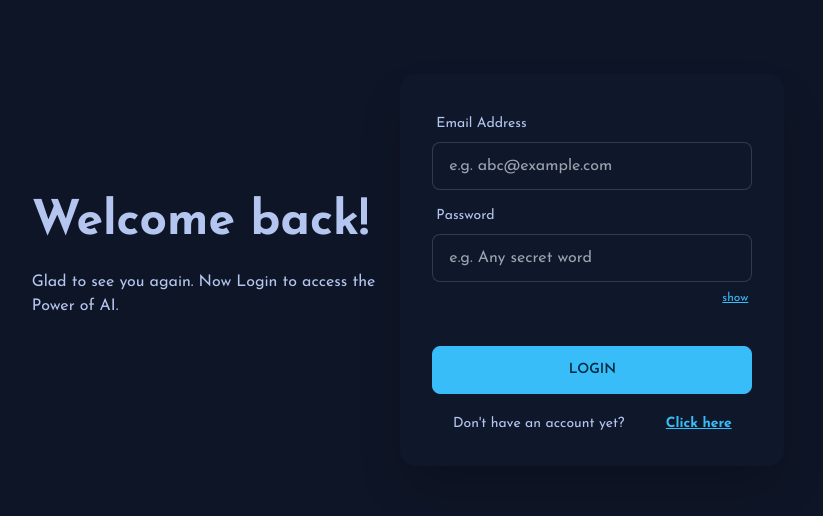
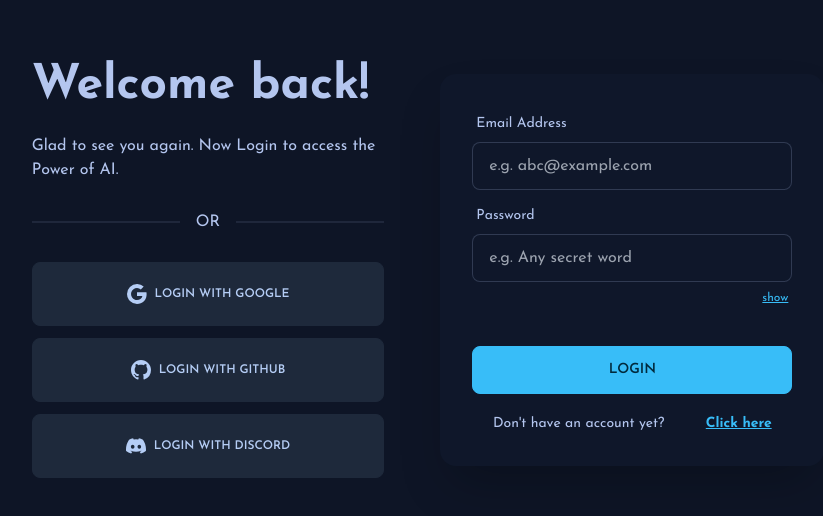
Before and after one commit to mdazlaanzubair/qwizbot, a React (Vite) app: page /login in a window 1280 px wide. Shown: the part 210-726 px from the top of the page, without its empty margins (232-1055 px from the left). Built offline with nearby package versions, Linux system fonts and the light colour scheme; no server answers.

Commit message:
authentication and routes protection has been completed

```diff
--- a/package.json
+++ b/package.json
@@ -17,6 +17,7 @@
     "react-copy-to-clipboard": "^5.1.0",
     "react-dom": "^18.2.0",
     "react-hook-form": "^7.43.4",
+    "react-icons": "^4.8.0",
     "react-loader-spinner": "^5.3.4",
     "react-router-dom": "^6.8.2",
     "react-toastify": "^9.1.1",
--- a/src/App.jsx
+++ b/src/App.jsx
@@ -8,7 +8,7 @@ function App() {
   return (
     <div
       id="App"
-      className="App main-website-holder m-0 p-20 font-default"
+      className="App main-website-holder m-0 p-20 min-h-screen font-default"
       data-theme={theme}
     >
       <AppRoutes />
--- a/src/contexts/AuthContext.jsx
+++ b/src/contexts/AuthContext.jsx
@@ -1,15 +1,34 @@
-import { createContext, useContext } from "react";
+import { createContext, useContext, useEffect, useState } from "react";
+import { supabase } from "../helpers/functions/supaConfig";
 
 const AuthContext = createContext();
 
 export const useAuth = () => useContext(AuthContext);
 
 const AuthProvider = ({ children }) => {
-  const value = {};
+  // user state variable
+  const [user, setUser] = useState(null);
 
-  return (
-    <AuthContext.Provider value={value}>{children}</AuthContext.Provider>
-  );
+  // checking the auth state when the component loads i.e. app starts
+  // Listening to auth events (if logged-in or out)
+  useEffect(() => {
+    // Listening to auth events from supabase
+    const { data } = supabase.auth.onAuthStateChange((event, session) => {
+      if (event === "SIGNED_IN") {
+        setUser(session.user);
+      } else {
+        setUser(null);
+      }
+    });
+
+    // function to clear-out supabase subscription when component unmount
+    return () => {
+      data.subscription.unsubscribe();
+    };
+  }, []);
+
+  const value = { user, setUser };
+  return <AuthContext.Provider value={value}>{children}</AuthContext.Provider>;
 };
 
 export default AuthProvider;
--- /dev/null
+++ b/src/helpers/functions/authenticator.js
@@ -0,0 +1,59 @@
+import { supabase } from "./supaConfig";
+
+// this file that contain all the function of supabase
+
+// 1. FUNCTION - Signup
+export const supaRegister = async (email, password) => {
+  const { data, error } = await supabase.auth.signUp({
+    email,
+    password,
+  });
+
+  return { data, error };
+};
+
+// 2. FUNCTION - Regular Login
+export const supaLogin = async (email, password) => {
+  const { data, error } = await supabase.auth.signInWithPassword({
+    email,
+    password,
+  });
+
+  return { data, error };
+};
+
+// 3. FUNCTION - Login with Provider
+export const supaLoginProvider = async (provider) => {
+  const { data, error } = await supabase.auth.signInWithOAuth({
+    provider,
+  });
+
+  return { data, error };
+};
+
+// 4. FUNCTION - Logout
+export const supaLogout = async () => {
+  const { error } = await supabase.auth.signOut();
+
+  return error;
+};
+
+// 5. FUNCTION - Get data of logged in user
+export const supaGetUser = async () => {
+  const {
+    data: { user },
+  } = await supabase.auth.getUser();
+
+  return data.user;
+};
+
+// 6. FUNCTION - Listening to auth events (if logged-in or out)
+export const supaCheckUser = async () => {
+  supabase.auth.onAuthStateChange((event, session) => {
+    if (event === "SIGNED_IN") {
+      return session.user;
+    } else {
+      return null;
+    }
+  });
+};
--- a/src/helpers/functions/supaConfig.js
+++ b/src/helpers/functions/supaConfig.js
@@ -1,7 +1,6 @@
 import { createClient } from "@supabase/supabase-js";
 
-// Create a single supabase client for interacting with your database
-export const supabase = createClient(
-  import.meta.env.VITE_SUPA_PROJECT_URL,
-  import.meta.env.VITE_SUPA_PUBLIC_KEY
-);
+const projectURL = import.meta.env.VITE_SUPA_PROJECT_URL;
+const projectKey = import.meta.env.VITE_SUPA_PUBLIC_KEY;
+
+export const supabase = createClient(projectURL, projectKey);
--- a/src/helpers/functions/useRedirectUser.js
+++ /dev/null
@@ -1,17 +0,0 @@
-import { useNavigate } from "react-router-dom";
-import { supabase } from "./supaConfig";
-
-// custom hook to redirect user based on authentication status
-const useRedirectUser = () => {
-  // invoking navigator
-  const navigator = useNavigate();
-
-  // redirect user based on authentication status
-  supabase.auth.onAuthStateChange(async (event) =>
-    event === "SIGNED_OUT" ? navigator("/") : navigator("/")
-  );
-
-  console.log("Redirected");
-};
-
-export default useRedirectUser;
--- a/src/main.jsx
+++ b/src/main.jsx
@@ -2,12 +2,15 @@ import React from "react";
 import ReactDOM from "react-dom/client";
 import App from "./App";
 import AppProvider from "./contexts/AppContext";
+import AuthProvider from "./contexts/AuthContext";
 import "./index.css";
 
 ReactDOM.createRoot(document.getElementById("root")).render(
   <React.StrictMode>
     <AppProvider>
-      <App />
+      <AuthProvider>
+        <App />
+      </AuthProvider>
     </AppProvider>
   </React.StrictMode>
 );
--- a/src/pages/Login.jsx
+++ b/src/pages/Login.jsx
@@ -1,19 +1,17 @@
 import { Link, useNavigate } from "react-router-dom";
+import { BsGoogle, BsGithub, BsDiscord } from "react-icons/bs";
 import { useForm } from "react-hook-form";
 import { yupResolver } from "@hookform/resolvers/yup";
 import * as yup from "yup";
 import { supabase } from "../helpers/functions/supaConfig";
-import useRedirectUser from "../helpers/functions/useRedirectUser";
+import { useEffect } from "react";
+import { supaLoginProvider } from "../helpers/functions/authenticator";
+import { useAuth } from "../contexts/AuthContext";
 
 const Login = () => {
-  // redirecting user based on authentication status
-  // invoking navigator
+  // redirect user if already logged-in
   const navigator = useNavigate();
-
-  // redirect user based on authentication status
-  supabase.auth.onAuthStateChange((event, session) => {
-    if (event == "SIGNED_OUT") console.log("SIGNED_OUT", session);
-  });
+  const { user } = useAuth();
 
   // schema for login form with custom error messages
   const loginSchema = yup.object().shape({
@@ -44,14 +42,46 @@ const Login = () => {
     // checking errors
   };
 
+  // checking auth state of user when the component loads
+  useEffect(() => {
+    user ? navigator("/") : navigator("/login");
+  }, []);
+
   return (
     <div className="hero min-h-screen bg-base-200 py-20">
       <div className="hero-content flex-col lg:flex-row">
-        <div className="text-center lg:text-left">
+        <div className="text-center lg:text-left lg:mx-10">
           <h1 className="text-5xl font-bold">Welcome back!</h1>
           <p className="py-6">
             Glad to see you again. Now Login to access the Power of AI.
           </p>
+          <div className="divider pb-6">OR</div>
+          <div className="grid grid-cols-1 gap-3">
+            <button
+              type="button"
+              className="btn btn-neutral btn-block btn-lg text-xs"
+              onClick={() => supaLoginProvider("google")}
+            >
+              <BsGoogle size={20} className="mr-2" />
+              Login with Google
+            </button>
+            <button
+              type="button"
+              className="btn btn-neutral btn-block btn-lg text-xs"
+              onClick={() => supaLoginProvider("github")}
+            >
+              <BsGithub size={20} className="mr-2" />
+              Login with Github
+            </button>
+            <button
+              type="button"
+              className="btn btn-neutral btn-block btn-lg text-xs"
+              onClick={() => supaLoginProvider("discord")}
+            >
+              <BsDiscord size={20} className="mr-2" />
+              Login with Discord
+            </button>
+          </div>
         </div>
         <div className="w-full max-w-sm card shadow-2xl bg-base-100">
           <form className="card-body" onSubmit={handleSubmit(login)}>
--- a/src/pages/NotFound.jsx
+++ b/src/pages/NotFound.jsx
@@ -1,6 +1,11 @@
+import { useEffect } from "react";
 import { Link } from "react-router-dom";
+import { useAuth } from "../contexts/AuthContext";
 
 const NotFound = () => {
+  const { user } = useAuth();
+  useEffect(() => console.log(user), []);
+
   return (
     <div className="hero min-h-screen bg-base-200">
       <div className="hero-content text-center">
--- a/src/pages/Signup.jsx
+++ b/src/pages/Signup.jsx
@@ -1,11 +1,16 @@
-import { Link } from "react-router-dom";
+import { Link, useNavigate } from "react-router-dom";
 import { toast } from "react-toastify";
 import { useForm } from "react-hook-form";
 import { yupResolver } from "@hookform/resolvers/yup";
 import * as yup from "yup";
-import { useState } from "react";
+import { useEffect, useState } from "react";
+import { useAuth } from "../contexts/AuthContext";
 
 const Signup = () => {
+  // redirect user if already logged-in
+  const navigator = useNavigate();
+  const { user } = useAuth();
+
   // show / hide password state
   const [show, setShow] = useState(false);
 
@@ -45,6 +50,11 @@ const Signup = () => {
     console.log(formData.name);
     // checking errors
   };
+
+  // checking auth state of user when the component loads
+  useEffect(() => {
+    user ? navigator("/") : navigator("/signup");
+  }, []);
 
   return (
     <div className="hero min-h-screen bg-base-200 py-20">
--- a/src/routing/AppRoutes.jsx
+++ b/src/routing/AppRoutes.jsx
@@ -1,38 +1,27 @@
-import { createBrowserRouter, RouterProvider } from "react-router-dom";
+import { BrowserRouter as Router, Routes, Route } from "react-router-dom";
+import { useAuth } from "../contexts/AuthContext";
 import Login from "../pages/Login";
 import NotFound from "../pages/NotFound";
 import Signup from "../pages/Signup";
+import RoutesProtector from "./RoutesProtector";
 
 const AppRoutes = () => {
-  const routerList = createBrowserRouter([
-    {
-      path: "/*",
-      element: <NotFound />,
-    },
-    {
-      path: "/login",
-      element: <Login />,
-    },
-    {
-      path: "/signup",
-      element: <Signup />,
-    },
-    {
-      path: "/home",
-      element: (
-        <div className="font-default">
-          <h1>Vite + React</h1>
-          <p className="read-the-docs">
-            Click on the Vite and React logos to learn more
-          </p>
-        </div>
-      ),
-    },
-  ]);
+  // grabbing user (if any) for protected routes
+  const { user } = useAuth();
+
   return (
-    <div className="container">
-      <RouterProvider router={routerList} />
-    </div>
+    <Router>
+      <Routes>
+        <Route path="/" element={<h1>Landing Page</h1>} exact />
+        <Route path="/*" element={<NotFound />} />
+        <Route path="/signup" element={<Signup />} />
+        <Route path="/login" element={<Login />} />
+        <Route element={<RoutesProtector user={user} />}>
+          <Route path="/dashboard" element={<h1>Dashboard Page</h1>} />
+        </Route>
+        <Route path="/home" element={<h1>Landing Page</h1>} />
+      </Routes>
+    </Router>
   );
 };
 
--- /dev/null
+++ b/src/routing/RoutesProtector.jsx
@@ -0,0 +1,7 @@
+import { Outlet, Navigate } from "react-router-dom";
+
+const RoutesProtector = ({ user }) => {
+  return user ? <Outlet /> : <Navigate to="/login" />;
+};
+
+export default RoutesProtector;
```
Also changed, not shown: 1 other file (tests, documents, lock files or other folders).
